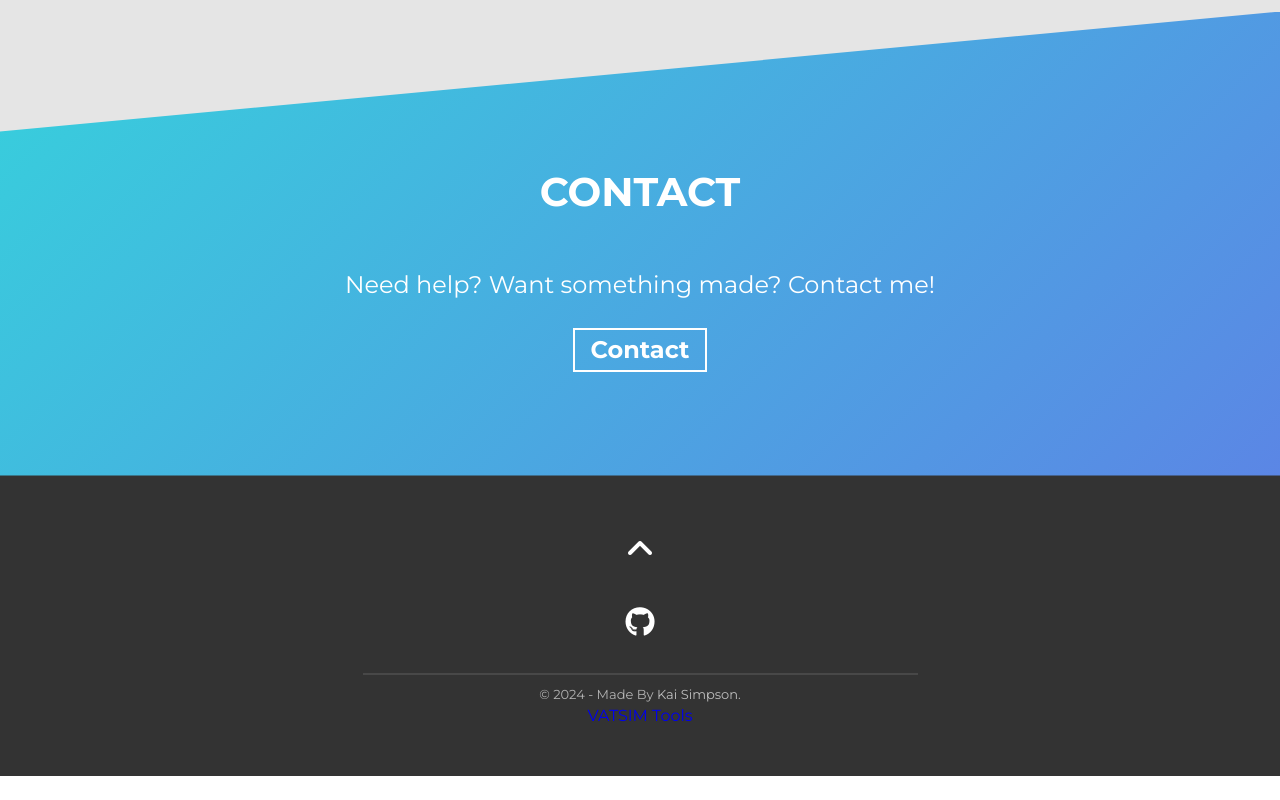
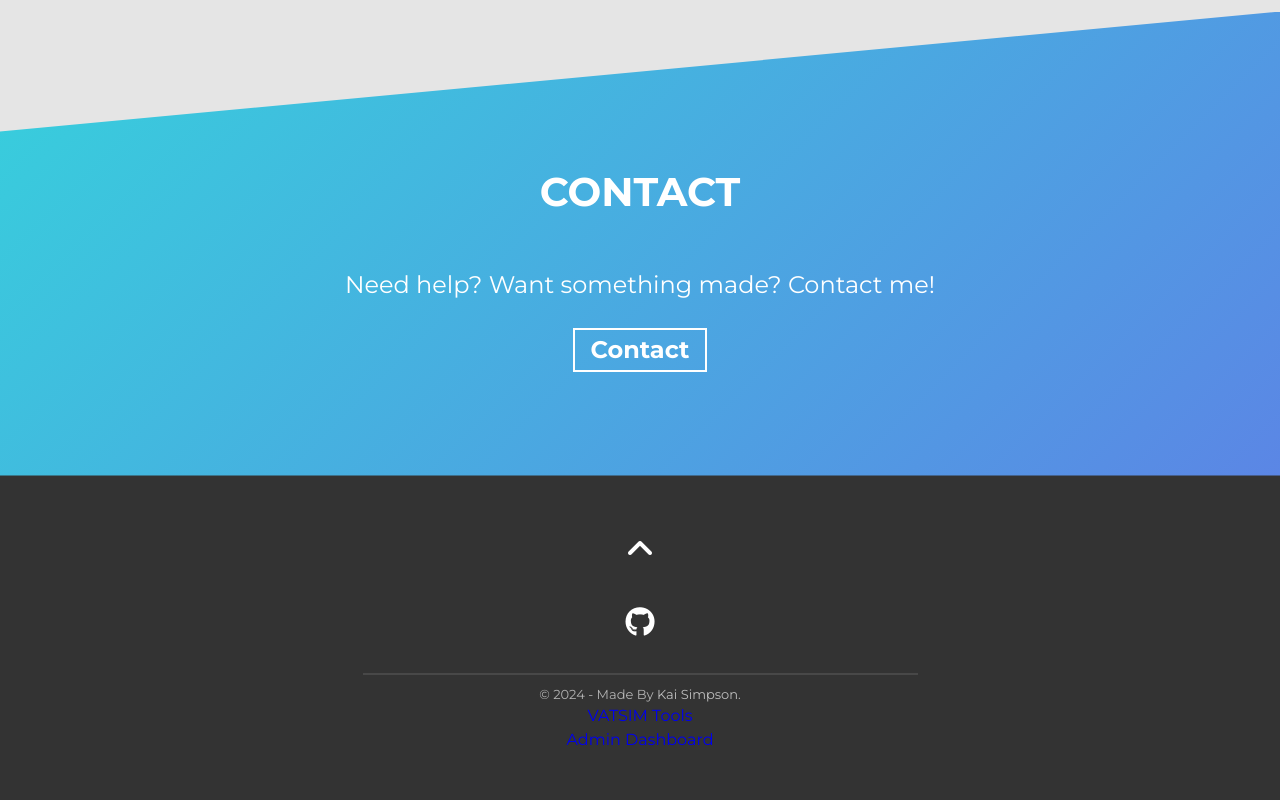
Before and after one commit to KaiSimpson13123/kaisimpson13123.github.io, a plain HTML site: page index.html in a window 1280 px wide. Shown: the part 4098-4898 px from the top of the page. Before the commit the page ends 4874 px from the top, so only its background shows below. Drawn offline with nearby package versions, Linux system fonts and the light colour scheme; no server answers.

Commit message:
Update index.html

```diff
--- a/index.html
+++ b/index.html
@@ -363,6 +363,7 @@
             >Kai Simpson</a
           >. <br />
           <p><a href="vatsimtools/">VATSIM Tools</a></p>
+          <p><a href="https://cryptic-oasis-29524-463375c70f7b.herokuapp.com/login">Admin Dashboard</a></p>
         </p>
       </div>
     </footer>
```
